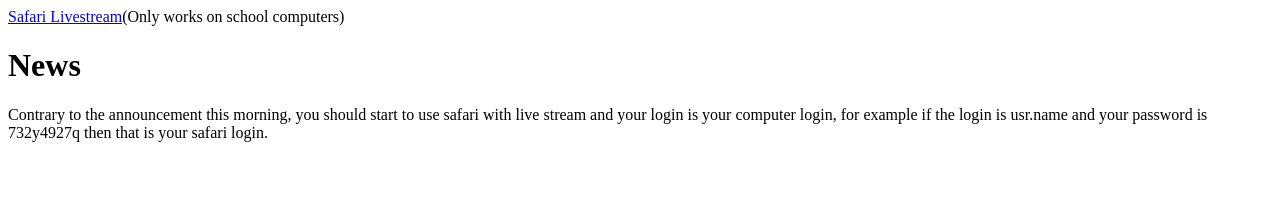
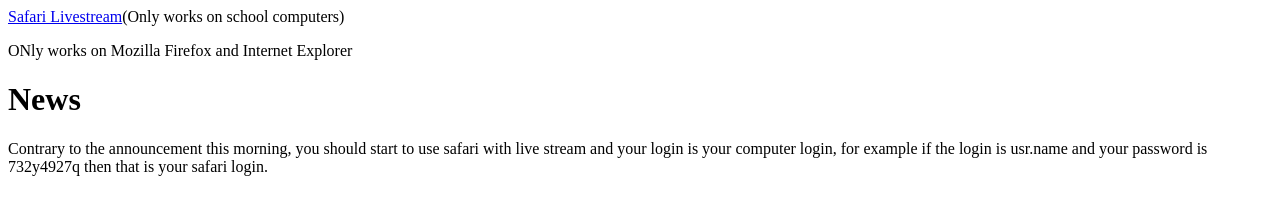
Before and after one commit to muchanem/News-Crew.github.io, a plain HTML site: page index.html in a window 1280 px wide. Drawn offline with Linux system fonts and the light colour scheme.

Commit message:
Update index.html

```diff
--- a/index.html
+++ b/index.html
@@ -9,6 +9,7 @@ The News Crew
 <header>
 <nav>
 <a href=http://safari/SAFARI/montage/login/login.php?>Safari Livestream</a>(Only works on school computers)
+<p>ONly works on Mozilla Firefox and Internet Explorer</p>
 </nav>
 </header>
 <body>
```
